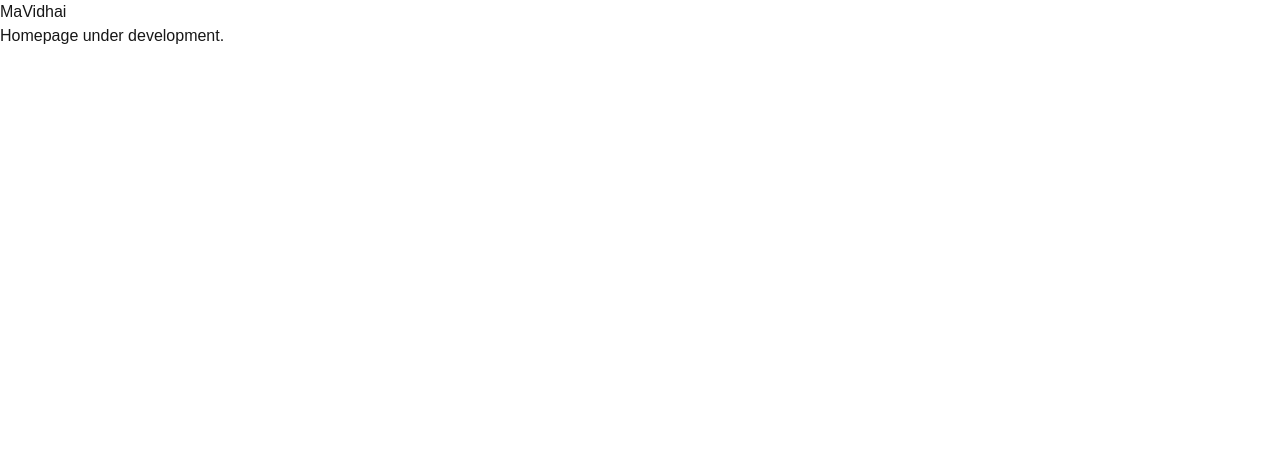
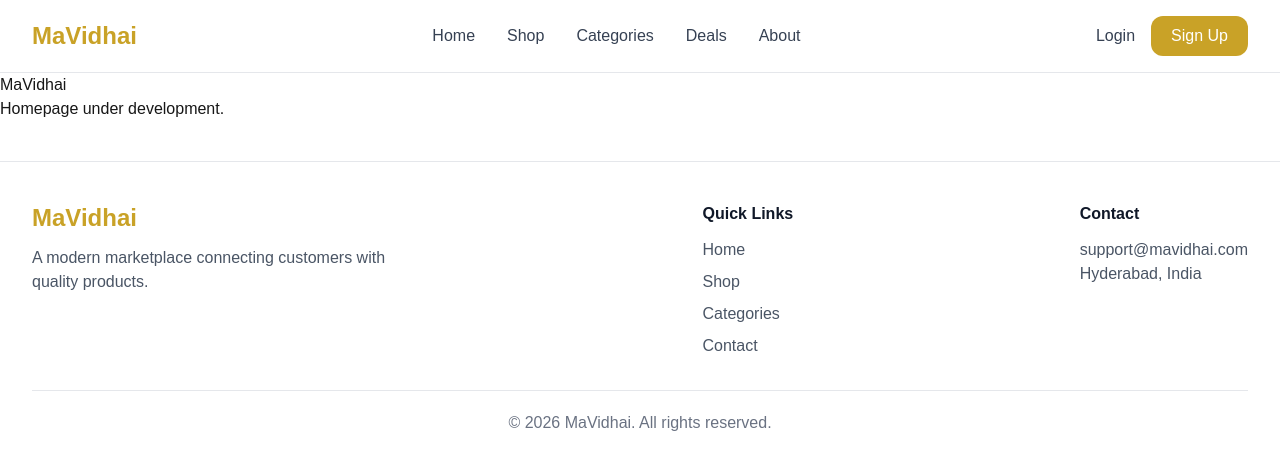
Before and after one commit to sukriti-8/MaVidhai, a Next.js app: page / in a window 1280 px wide. Shown: the top 470 px of the page. Built offline with nearby package versions, Linux system fonts and the light colour scheme.

Commit message:
navbar and footer is created

```diff
--- a/src/app/layout.js
+++ b/src/app/layout.js
@@ -1,5 +1,8 @@
 import { Geist, Geist_Mono } from "next/font/google";
 import "./globals.css";
+import Navbar from "@/components/Navbar/Navbar";
+import Footer from "@/components/Footer/Footer";
+
 
 const geistSans = Geist({
   variable: "--font-geist-sans",
@@ -22,7 +25,13 @@
       lang="en"
       className={`${geistSans.variable} ${geistMono.variable} h-full antialiased`}
     >
-      <body className="min-h-full flex flex-col">{children}</body>
+      <body className="min-h-full flex flex-col">
+        <Navbar />
+
+        {children}
+
+        <Footer />
+      </body>
     </html>
   );
 }
--- /dev/null
+++ b/src/components/Footer/Footer.jsx
@@ -0,0 +1,57 @@
+export default function Footer() {
+  return (
+    <footer className="bg-white border-t border-gray-200 mt-10">
+      <div className="max-w-7xl mx-auto px-8 py-10">
+
+        <div className="flex flex-col md:flex-row justify-between gap-8">
+
+          <div>
+            <h2 className="text-2xl font-bold text-[#C9A227]">
+              MaVidhai
+            </h2>
+
+            <p className="text-gray-600 mt-3 max-w-sm">
+              A modern marketplace connecting customers with quality products.
+            </p>
+          </div>
+
+
+          <div>
+            <h3 className="font-semibold text-gray-900 mb-3">
+              Quick Links
+            </h3>
+
+            <ul className="space-y-2 text-gray-600">
+              <li>Home</li>
+              <li>Shop</li>
+              <li>Categories</li>
+              <li>Contact</li>
+            </ul>
+          </div>
+
+
+          <div>
+            <h3 className="font-semibold text-gray-900 mb-3">
+              Contact
+            </h3>
+
+            <p className="text-gray-600">
+              support@mavidhai.com
+            </p>
+
+            <p className="text-gray-600">
+              Hyderabad, India
+            </p>
+          </div>
+
+        </div>
+
+
+        <div className="border-t border-gray-200 mt-8 pt-5 text-center text-gray-500">
+          © 2026 MaVidhai. All rights reserved.
+        </div>
+
+      </div>
+    </footer>
+  );
+}
--- /dev/null
+++ b/src/components/Navbar/Navbar.jsx
@@ -0,0 +1,32 @@
+import Link from "next/link";
+export default function Navbar() {
+  return (
+    <nav className="w-full bg-white border-b border-gray-200 px-8 py-4">
+      <div className="max-w-7xl mx-auto flex items-center justify-between">
+
+        <h1 className="text-2xl font-bold text-[#C9A227]">
+          MaVidhai
+        </h1>
+
+        <div className="flex gap-8 text-gray-700">
+          <Link href="/">Home</Link>
+          <Link href="/shop">Shop</Link>
+          <Link href="/categories">Categories</Link>
+          <Link href="/deals">Deals</Link>
+          <Link href="/about">About</Link>
+        </div>
+
+        <div className="flex gap-4">
+          <button className="text-gray-700">
+            Login
+          </button>
+
+          <button className="bg-[#C9A227] text-white px-5 py-2 rounded-xl">
+            Sign Up
+          </button>
+        </div>
+
+      </div>
+    </nav>
+  );
+}
```
